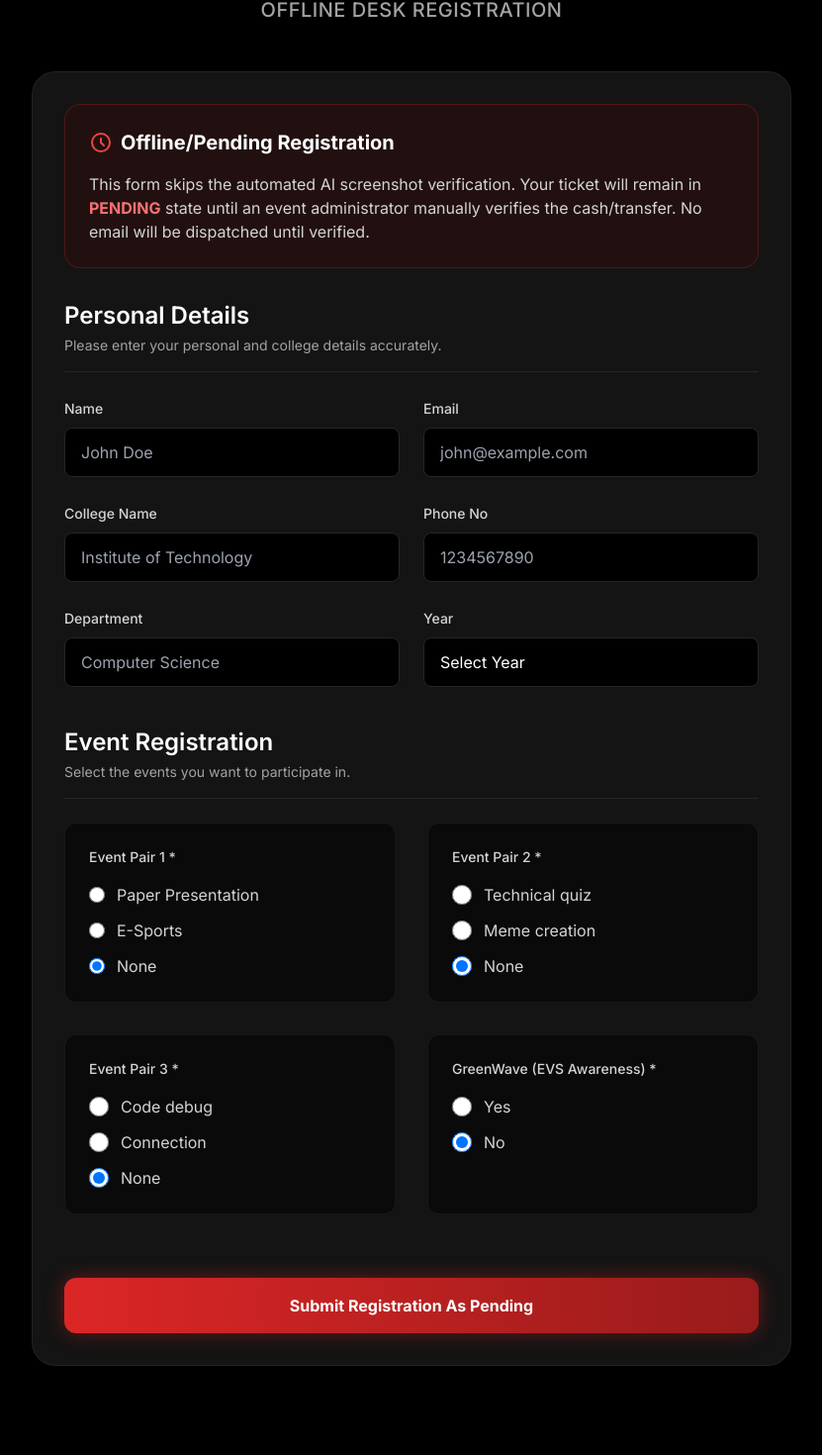
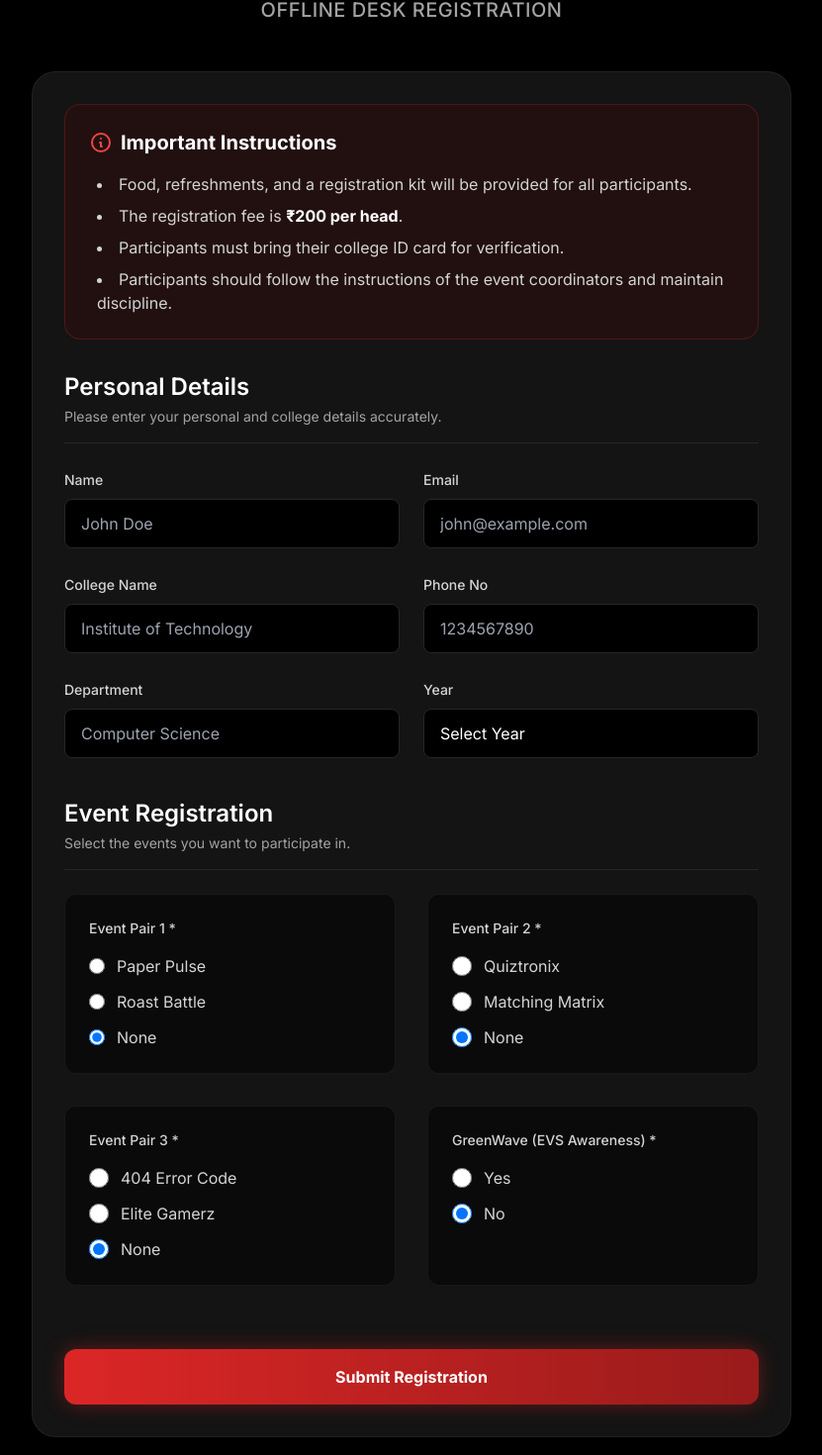
Before and after one commit to Kolass2004/zenthorix-symbo-2026, a Next.js app: page /offline-registrations in a window 1280 px wide. Shown: the part 156-1626 px from the top of the page at 99% size, without its empty margins (224-1055 px from the left). Before the commit the page ends 1600 px from the top, so only its background shows below. Built offline with nearby package versions, Linux system fonts and the light colour scheme.

Commit message:
feat: add admin auto-login and logout functionality, refine admin dashboard UI labels, and update offline registration form event names and instructions.

```diff
--- a/src/components/OfflineRegistrationForm.tsx
+++ b/src/components/OfflineRegistrationForm.tsx
@@ -15,9 +15,9 @@ const formSchema = z.object({
   year: z.enum(["I-YEAR", "II-YEAR", "III-YEAR", "IV-year"], {
     message: "Please select your year",
   }),
-  eventPair1: z.enum(["Paper Presentation", "E-Sports", "None"]),
-  eventPair2: z.enum(["Technical quiz", "Meme creation", "None"]),
-  eventPair3: z.enum(["Code debug", "Connection", "None"]),
+  eventPair1: z.enum(["Paper Pulse", "Roast Battle", "None"]),
+  eventPair2: z.enum(["Quiztronix", "Matching Matrix", "None"]),
+  eventPair3: z.enum(["404 Error Code", "Elite Gamerz", "None"]),
   greenWave: z.enum(["Yes", "No"]),
 });
 
@@ -86,13 +86,16 @@ export default function OfflineRegistrationForm() {
       <div className="bg-red-950/30 border border-red-900/50 rounded-xl md:rounded-2xl p-5 md:p-6 mb-6 md:mb-8 text-neutral-300 space-y-2 md:space-y-3">
         <h3 className="text-xl font-bold text-white mb-4 flex items-center">
           <svg className="w-6 h-6 mr-2 text-red-500" fill="none" viewBox="0 0 24 24" stroke="currentColor">
-            <path strokeLinecap="round" strokeLinejoin="round" strokeWidth={2} d="M12 8v4l3 3m6-3a9 9 0 11-18 0 9 9 0 0118 0z" />
+            <path strokeLinecap="round" strokeLinejoin="round" strokeWidth={2} d="M13 16h-1v-4h-1m1-4h.01M21 12a9 9 0 11-18 0 9 9 0 0118 0z" />
           </svg>
-          Offline/Pending Registration
+          Important Instructions
         </h3>
-        <p className="text-sm md:text-base">
-          This form skips the automated AI screenshot verification. Your ticket will remain in <strong className="text-red-400">PENDING</strong> state until an event administrator manually verifies the cash/transfer. No email will be dispatched until verified.
-        </p>
+        <ul className="list-disc list-inside space-y-2 ml-2 text-sm md:text-base">
+          <li>Food, refreshments, and a registration kit will be provided for all participants.</li>
+          <li>The registration fee is <strong className="text-white">₹200 per head</strong>.</li>
+          <li>Participants must bring their college ID card for verification.</li>
+          <li>Participants should follow the instructions of the event coordinators and maintain discipline.</li>
+        </ul>
       </div>
 
       <form onSubmit={handleSubmit(onSubmit)} className="space-y-10">
@@ -179,7 +182,7 @@ export default function OfflineRegistrationForm() {
             <div className="bg-black/50 p-4 md:p-6 rounded-xl border border-neutral-800/50">
               <label className="text-sm font-medium text-neutral-300 block mb-4">Event Pair 1 *</label>
               <div className="space-y-3">
-                {["Paper Presentation", "E-Sports", "None"].map((opt) => (
+                {["Paper Pulse", "Roast Battle", "None"].map((opt) => (
                   <label key={opt} className="flex items-center space-x-3 cursor-pointer group">
                     <input type="radio" value={opt} {...register("eventPair1")} className="w-4 h-4 text-red-600 bg-neutral-900 border-neutral-700 focus:ring-red-600 focus:ring-2" />
                     <span className="text-neutral-300 group-hover:text-white transition-colors">{opt}</span>
@@ -191,7 +194,7 @@ export default function OfflineRegistrationForm() {
             <div className="bg-black/50 p-4 md:p-6 rounded-xl border border-neutral-800/50">
               <label className="text-sm font-medium text-neutral-300 block mb-3 md:mb-4">Event Pair 2 *</label>
               <div className="space-y-2 md:space-y-3">
-                {["Technical quiz", "Meme creation", "None"].map((opt) => (
+                {["Quiztronix", "Matching Matrix", "None"].map((opt) => (
                   <label key={opt} className="flex items-center space-x-3 cursor-pointer group">
                     <input type="radio" value={opt} {...register("eventPair2")} className="w-4 h-4 md:w-5 md:h-5 text-red-600 bg-neutral-900 border-neutral-700 focus:ring-red-600 focus:ring-2" />
                     <span className="text-neutral-300 md:text-base text-sm group-hover:text-white transition-colors">{opt}</span>
@@ -203,7 +206,7 @@ export default function OfflineRegistrationForm() {
             <div className="bg-black/50 p-4 md:p-6 rounded-xl border border-neutral-800/50">
               <label className="text-sm font-medium text-neutral-300 block mb-3 md:mb-4">Event Pair 3 *</label>
               <div className="space-y-2 md:space-y-3">
-                {["Code debug", "Connection", "None"].map((opt) => (
+                {["404 Error Code", "Elite Gamerz", "None"].map((opt) => (
                   <label key={opt} className="flex items-center space-x-3 cursor-pointer group">
                     <input type="radio" value={opt} {...register("eventPair3")} className="w-4 h-4 md:w-5 md:h-5 text-red-600 bg-neutral-900 border-neutral-700 focus:ring-red-600 focus:ring-2" />
                     <span className="text-neutral-300 md:text-base text-sm group-hover:text-white transition-colors">{opt}</span>
@@ -241,15 +244,15 @@ export default function OfflineRegistrationForm() {
                 </svg>
                 Creating offline entry...
               </>
-            ) : "Submit Registration As Pending"}
+            ) : "Submit Registration"}
           </button>
         </div>
 
         {/* Modal Overlay */}
         {modalState !== 'idle' && (
-          <div className="fixed inset-0 z-50 flex items-center justify-center p-4">
-            <div className="absolute inset-0 bg-black/80 backdrop-blur-sm" onClick={() => modalState === 'error' && setModalState('idle')}></div>
-            <div className="relative bg-[#111] border border-neutral-800 rounded-3xl p-8 max-w-sm w-full shadow-2xl flex flex-col items-center text-center animate-in fade-in zoom-in duration-300">
+          <div className="fixed inset-0 z-[100] flex items-center justify-center p-4 sm:p-6">
+            <div className="fixed inset-0 bg-black/80 backdrop-blur-sm transition-opacity" onClick={() => modalState === 'error' && setModalState('idle')}></div>
+            <div className="relative bg-[#111] border border-neutral-800 rounded-3xl p-6 sm:p-8 max-w-sm w-full max-h-[90vh] overflow-y-auto shadow-2xl flex flex-col items-center text-center animate-in fade-in zoom-in duration-300">
               {modalState === 'submitting' && (
                 <>
                   <svg className="animate-spin h-16 w-16 text-red-600 mb-6" xmlns="http://www.w3.org/2000/svg" fill="none" viewBox="0 0 24 24">
--- a/src/components/RegistrationForm.tsx
+++ b/src/components/RegistrationForm.tsx
@@ -329,9 +329,9 @@ export default function RegistrationForm() {
         </div>
         {/* Modal Overlay */}
         {modalState !== 'idle' && (
-          <div className="fixed inset-0 z-50 flex items-center justify-center p-4">
-            <div className="absolute inset-0 bg-black/80 backdrop-blur-sm" onClick={() => modalState === 'error' && setModalState('idle')}></div>
-            <div className="relative bg-[#111] border border-neutral-800 rounded-3xl p-8 max-w-sm w-full shadow-2xl flex flex-col items-center text-center animate-in fade-in zoom-in duration-300">
+          <div className="fixed inset-0 z-[100] flex items-center justify-center p-4 sm:p-6">
+            <div className="fixed inset-0 bg-black/80 backdrop-blur-sm transition-opacity" onClick={() => modalState === 'error' && setModalState('idle')}></div>
+            <div className="relative bg-[#111] border border-neutral-800 rounded-3xl p-6 sm:p-8 max-w-sm w-full max-h-[90vh] overflow-y-auto shadow-2xl flex flex-col items-center text-center animate-in fade-in zoom-in duration-300">
               {modalState === 'verifying' && (
                 <>
                   <svg className="animate-spin h-16 w-16 text-red-600 mb-6" xmlns="http://www.w3.org/2000/svg" fill="none" viewBox="0 0 24 24">
```
Also changed, not shown: src/app/admin/page.tsx (+46 -9 lines).
